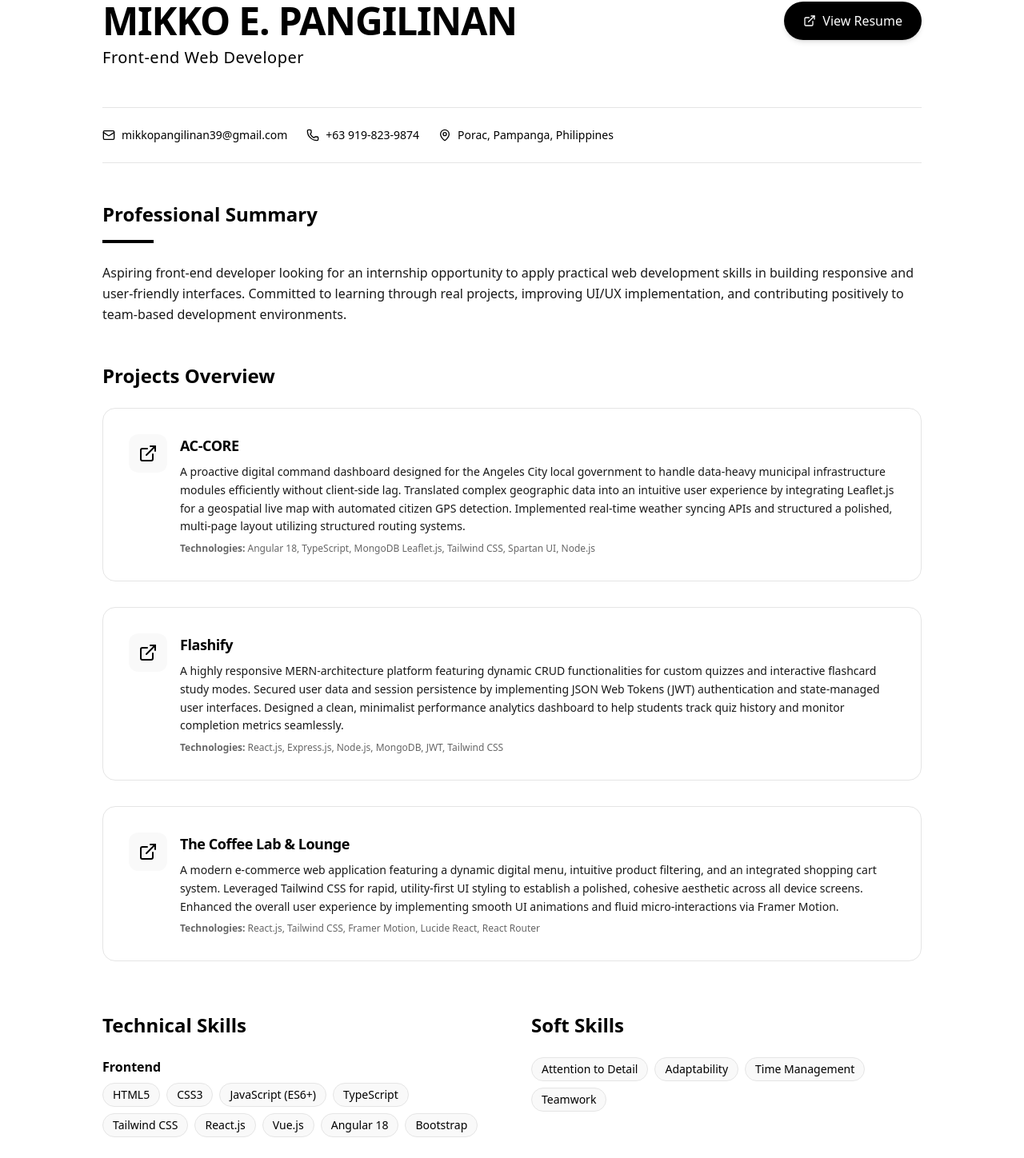
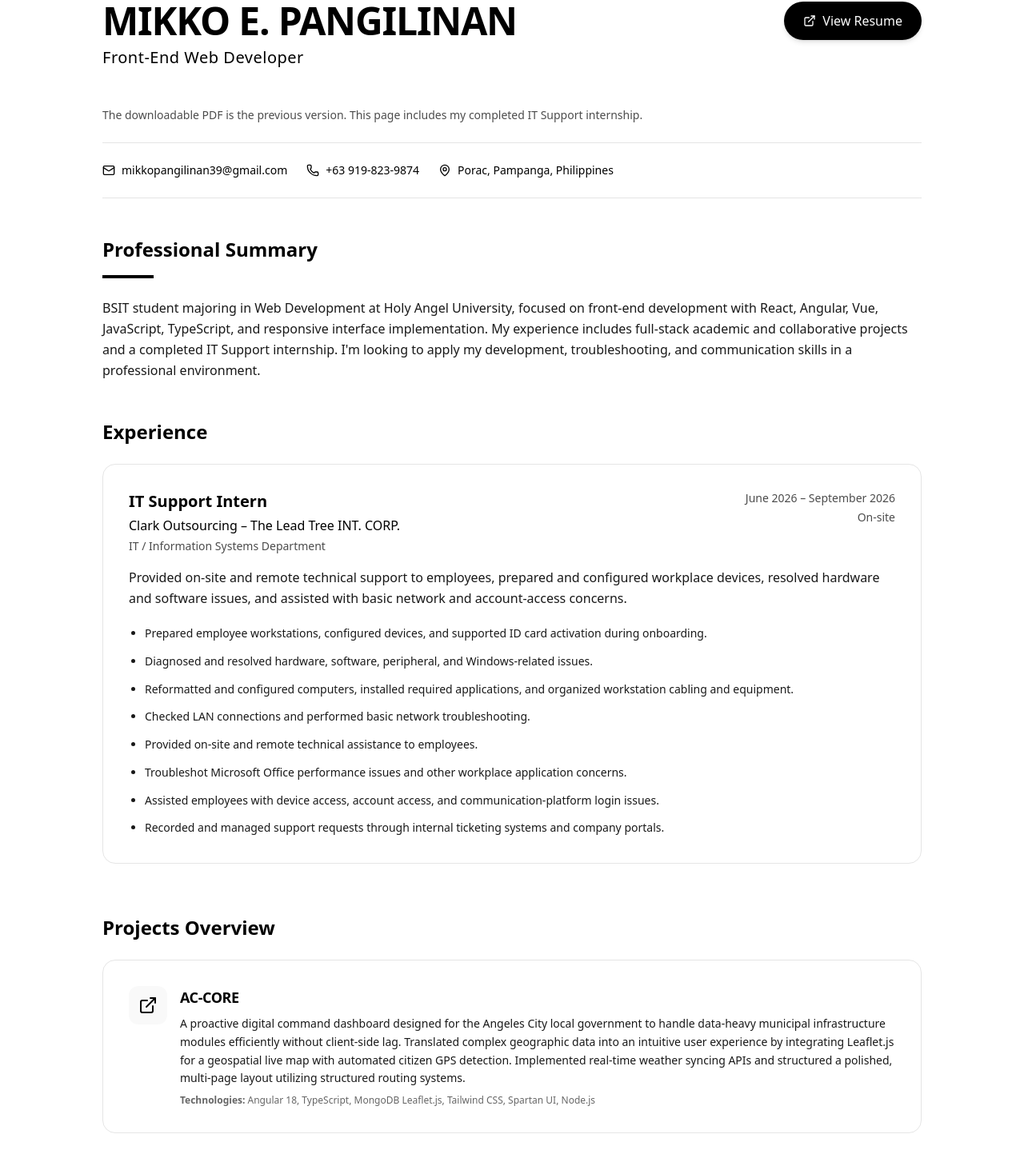
Before and after one commit to mpangilinann/Portfolio, a React (Vite) app: page /resume in a window 1280 px wide. Shown: the part 174-1622 px from the top of the page at 80% size. Built offline with nearby package versions, Linux system fonts and the light colour scheme.

Commit message:
content: add internship and update professional profile

```diff
--- /dev/null
+++ b/src/components/ExperienceEntry.jsx
@@ -0,0 +1,28 @@
+export default function ExperienceEntry({ experience, preview = false }) {
+  return (
+    <article
+      className="p-6 md:p-8 border rounded-2xl"
+      style={{ backgroundColor: "var(--card-bg)", borderColor: "var(--card-border)" }}
+    >
+      <div className="flex flex-col md:flex-row md:justify-between md:items-start gap-3 mb-4">
+        <div className="min-w-0">
+          <h3 className="text-xl font-bold mb-1">{experience.role}</h3>
+          <p className="font-medium break-words">{experience.company}</p>
+          {!preview && <p className="text-sm opacity-70 mt-1">{experience.department}</p>}
+        </div>
+        <div className="text-sm opacity-70 md:text-right md:shrink-0">
+          <p>{experience.period}</p>
+          <p className="mt-1">{experience.arrangement}</p>
+        </div>
+      </div>
+      <p className="leading-relaxed opacity-90">{preview ? experience.preview : experience.summary}</p>
+      {!preview && experience.responsibilities?.length > 0 && (
+        <ul className="mt-5 list-disc pl-5 space-y-3 text-sm leading-relaxed opacity-90">
+          {experience.responsibilities.map(responsibility => (
+            <li key={responsibility}>{responsibility}</li>
+          ))}
+        </ul>
+      )}
+    </article>
+  );
+}
--- /dev/null
+++ b/src/data/experience.js
@@ -0,0 +1,37 @@
+export const itSupportSkills = [
+  "Computer hardware and software troubleshooting",
+  "Windows OS",
+  "Microsoft Office",
+  "Basic network troubleshooting",
+  "Remote desktop support",
+  "Workstation and device setup",
+  "Application installation and configuration",
+  "Ticketing systems",
+];
+
+export const experiences = [
+  {
+    id: "clark-outsourcing-it-support-intern",
+    role: "IT Support Intern",
+    company: "Clark Outsourcing – The Lead Tree INT. CORP.",
+    department: "IT / Information Systems Department",
+    period: "June 2026 – September 2026",
+    arrangement: "On-site",
+    summary: "Provided on-site and remote technical support to employees, prepared and configured workplace devices, resolved hardware and software issues, and assisted with basic network and account-access concerns.",
+    preview: "My IT Support internship gave me practical experience assisting employees, configuring workplace devices, troubleshooting hardware and software issues, and handling basic network concerns. It strengthened my communication, adaptability, and systematic approach to solving technical problems.",
+    responsibilities: [
+      "Prepared employee workstations, configured devices, and supported ID card activation during onboarding.",
+      "Diagnosed and resolved hardware, software, peripheral, and Windows-related issues.",
+      "Reformatted and configured computers, installed required applications, and organized workstation cabling and equipment.",
+      "Checked LAN connections and performed basic network troubleshooting.",
+      "Provided on-site and remote technical assistance to employees.",
+      "Troubleshot Microsoft Office performance issues and other workplace application concerns.",
+      "Assisted employees with device access, account access, and communication-platform login issues.",
+      "Recorded and managed support requests through internal ticketing systems and company portals.",
+    ],
+    skillsDeveloped: itSupportSkills,
+    toolsUsed: [
+      "Windows OS", "Microsoft Office", "Remote desktop tools", "Ticketing systems",
+    ],
+  },
+];
--- /dev/null
+++ b/src/data/profile.js
@@ -0,0 +1,19 @@
+export const profile = {
+  name: "Mikko E. Pangilinan",
+  title: "Front-End Web Developer",
+  positioning: "Front-end-focused web developer with full-stack project experience.",
+  homeSupportingText: "I build accessible, responsive interfaces and web applications with a focus on clean, maintainable front-end development.",
+  aboutParagraphs: [
+    "I'm a BSIT student majoring in Web Development at Holy Angel University. My main focus is front-end development, and I've built projects with React, Angular, and Vue.",
+    "I've also taken part in full-stack academic and collaborative projects, connecting interfaces with APIs and databases.",
+    "I value maintainable code, clear interfaces, systematic problem-solving, and communication. I'm continuing to improve through projects and practical experience.",
+  ],
+  resumeSummary: "BSIT student majoring in Web Development at Holy Angel University, focused on front-end development with React, Angular, Vue, JavaScript, TypeScript, and responsive interface implementation. My experience includes full-stack academic and collaborative projects and a completed IT Support internship. I'm looking to apply my development, troubleshooting, and communication skills in a professional environment.",
+  opportunityText: "I'm interested in junior web development opportunities where I can build interfaces, contribute to full-stack projects, and keep learning.",
+  education: {
+    degree: "Bachelor of Science in Information Technology Major in Web Development",
+    institution: "Holy Angel University",
+    expectedGraduation: "2027",
+    honors: "Dean’s Lister (2024 – 2026)",
+  },
+};
--- a/src/data/skills.jsx
+++ b/src/data/skills.jsx
@@ -1,4 +1,5 @@
 import { Users, Lightbulb, Clock, Target } from "lucide-react";
+import { itSupportSkills } from "./experience";
 /* Icon Imports */
 import { FaHtml5, FaCss3, FaJsSquare, FaAngular, FaBootstrap, FaNodeJs, FaPhp, FaGitAlt, FaGithub, FaFigma, FaWordpress, FaReact } from "react-icons/fa";
 import { RiTailwindCssFill, RiVuejsFill } from "react-icons/ri";
@@ -68,7 +69,7 @@ export const softSkills = [
 
 
 export const resumeSkills = {
-  "frontend": [
+  "Front-end Development": [
     "HTML5",
     "CSS3",
     "JavaScript (ES6+)",
@@ -79,14 +80,14 @@ export const resumeSkills = {
     "Angular 18",
     "Bootstrap"
   ],
-  "backend": [
+  "Backend and Databases": [
     "Node.js",
     "Express.js",
     "PHP",
     "MySQL",
     "MongoDB"
   ],
-  "tools": [
+  "Development Tools": [
     "Figma",
     "Canva",
     "Git",
@@ -94,13 +95,16 @@ export const resumeSkills = {
     "WordPress",
     "Visual Studio Code",
     "AWS"
-  ]
+  ],
+  "IT Support and Systems": itSupportSkills,
 };
 export const resumeSoftSkills = [
-  "Attention to Detail",
   "Adaptability",
-  "Time Management",
-  "Teamwork"
+  "Willingness to learn",
+  "Attention to detail",
+  "Professional communication",
+  "Teamwork",
+  "Calm and professional approach"
 ];
 export const marqueeSkills = [
   "HTML",
--- a/src/pages/About.jsx
+++ b/src/pages/About.jsx
@@ -1,6 +1,9 @@
 import PageMetadata from "../components/PageMetadata";
 import { frontendSkills, backendSkills, tools, softSkills } from "../data/skills";
 import SkillDetailCard from "../components/SkillDetailCard";
+import ExperienceEntry from "../components/ExperienceEntry";
+import { profile } from "../data/profile";
+import { experiences } from "../data/experience";
 
 /* ---------------- About Component ---------------- */
 export default function About() {
@@ -72,7 +75,7 @@ export default function About() {
               className="text-xl md:text-2xl font-semibold transition-all duration-700 hover:tracking-wide"
               style={{ color: "var(--text-color)" }}
             >
-              Mikko E. Pangilinan
+              {profile.name}
             </h2>
             <p className="text-gray-600 dark:text-gray-400 text-sm md:text-base transition-opacity duration-700 hover:opacity-80">
               BSIT Web Development | Front-End Developer
@@ -89,34 +92,15 @@ export default function About() {
             ABOUT ME
           </h1>
 
-          <p
-            className="text-lg md:text-xl leading-relaxed transition-all duration-700 hover:translate-x-1"
-            style={{ color: "var(--text-color)" }}
-          >
-            I am a passionate front-end web developer focused on building responsive,
-            user-friendly, and visually refined web applications. My journey started
-            from curiosity about how design and code merge to create seamless digital
-            experiences.
-          </p>
-
-          <p
-            className="text-lg md:text-xl leading-relaxed transition-all duration-700 hover:translate-x-1"
-            style={{ color: "var(--text-color)" }}
-          >
-            I value clean architecture, maintainable code, and thoughtful UI
-            decisions. My goal is not just to make applications work—but to make them
-            feel intuitive and polished.
-          </p>
-
-          <p
-            className="text-lg md:text-xl leading-relaxed transition-all duration-700 hover:translate-x-1"
-            style={{ color: "var(--text-color)" }}
-          >
-            Outside of coding, I explore modern design systems, improve my development
-            workflow, and continuously refine my skills to grow as a developer. I
-            enjoy collaborating on projects, solving complex problems, and learning
-            new frameworks that push my skills further.
-          </p>
+          {profile.aboutParagraphs.slice(0, 2).map(paragraph => (
+            <p
+              key={paragraph}
+              className="text-lg md:text-xl leading-relaxed transition-all duration-700 hover:translate-x-1"
+              style={{ color: "var(--text-color)" }}
+            >
+              {paragraph}
+            </p>
+          ))}
 
           {/* Skills Badges */}
           <div className="mt-4 flex flex-wrap gap-4 justify-center md:justify-start">
@@ -134,6 +118,24 @@ export default function About() {
 
       {/* Divider */}
       <hr className="my-12 border-gray-300 dark:border-gray-600 transition-colors duration-500" />
+
+      <section className="max-w-6xl mx-auto mb-12" aria-labelledby="about-experience-heading">
+        <h2 id="about-experience-heading" className="text-2xl md:text-3xl font-semibold mb-6 text-center md:text-left">
+          Experience
+        </h2>
+        {experiences.map(experience => (
+          <ExperienceEntry key={experience.id} experience={experience} preview />
+        ))}
+        {profile.aboutParagraphs.slice(2).map(paragraph => (
+          <p
+            key={paragraph}
+            className="mt-6 text-lg md:text-xl leading-relaxed text-center md:text-left transition-all duration-700 hover:translate-x-1"
+            style={{ color: "var(--text-color)" }}
+          >
+            {paragraph}
+          </p>
+        ))}
+      </section>
 
       {/* Frontend Skills */}
       <div className="max-w-6xl mx-auto">
--- a/src/pages/Contact.jsx
+++ b/src/pages/Contact.jsx
@@ -1,6 +1,7 @@
 import PageMetadata from "../components/PageMetadata";
 import { socialLinks } from "../data/socialLinks";
 import { contact } from "../data/contact";
+import { profile } from "../data/profile";
 import { useState } from "react";
 import { motion as Motion } from "framer-motion";
 import { Mail, Send } from "lucide-react";
@@ -61,7 +62,7 @@ export default function Contact() {
         transition: "background-color 0.3s, color 0.3s",
       }}
     >
-        <PageMetadata title="Contact | Mikko Pangilinan" description="Get in touch with Mikko Pangilinan for collaboration, internship opportunities, or front-end development projects." />
+        <PageMetadata title="Contact | Mikko Pangilinan" description="Get in touch with Mikko Pangilinan for collaboration, junior web development opportunities, or front-end development projects." />
 
       <section className="px-6">
         <div className="max-w-6xl mx-auto">
@@ -255,8 +256,7 @@ export default function Contact() {
                 </div>
 
                 <p className="text-sm opacity-70 leading-relaxed">
-                  I'm actively seeking internship or junior developer positions
-                  where I can contribute and grow as a front-end developer.
+                  {profile.opportunityText}
                 </p>
               </div>
             </Motion.div>
--- a/src/pages/Home.jsx
+++ b/src/pages/Home.jsx
@@ -3,6 +3,7 @@ import ProjectCard from "../components/FeaturedProjectCard";
 import { projects as allProjects } from "../data/projects";
 import { marqueeSkills as skills } from "../data/skills";
 import { contact } from "../data/contact";
+import { profile } from "../data/profile";
 import { motion as Motion } from 'framer-motion';
 import { ArrowRight, Code, Database, Layers, ExternalLink } from 'lucide-react';
 import { useNavigate } from "react-router-dom";
@@ -147,7 +148,7 @@ export default function Home() {
             className="mb-8"
           >
             <h1 className="text-6xl md:text-8xl font-bold tracking-tighter mb-4">
-              MIKKO E. PANGILINAN
+              {profile.name.toUpperCase()}
             </h1>
 
             <div
@@ -156,7 +157,7 @@ export default function Home() {
             />
 
             <p className="text-xl md:text-2xl tracking-widest uppercase mb-12">
-              Front-End Web Developer
+              {profile.title}
             </p>
           </Motion.div>
 
@@ -166,7 +167,7 @@ export default function Home() {
             transition={{ duration: 0.8, delay: 0.4 }}
             className="text-lg md:text-xl mb-12 max-w-2xl mx-auto leading-relaxed"
           >
-            Building responsive, user-friendly, and modern web experiences.
+            {profile.homeSupportingText}
           </Motion.p>
 
           <Motion.div
--- a/src/pages/Resume.jsx
+++ b/src/pages/Resume.jsx
@@ -3,6 +3,9 @@ import { projects as allProjects } from "../data/projects";
 import { certifications } from "../data/certifications";
 import { resumeSkills as skills, resumeSoftSkills as softSkills } from "../data/skills";
 import { contact } from "../data/contact";
+import { profile } from "../data/profile";
+import { experiences } from "../data/experience";
+import ExperienceEntry from "../components/ExperienceEntry";
 import { motion as Motion } from "framer-motion";
 import { Mail, Phone, MapPin, ExternalLink } from "lucide-react";
 
@@ -34,10 +37,10 @@ export default function Resume() {
         >
           <div>
             <h1 className="text-5xl font-bold tracking-tight mb-2">
-              MIKKO E. PANGILINAN
+              {profile.name.toUpperCase()}
             </h1>
             <p className="text-xl tracking-wide">
-              Front-end Web Developer
+              {profile.title}
             </p>
           </div>
 
@@ -58,6 +61,10 @@ export default function Resume() {
             View Resume
           </Motion.a>
         </Motion.div>
+
+        <p className="text-sm opacity-70 mb-6">
+          The downloadable PDF is the previous version. This page includes my completed IT Support internship.
+        </p>
 
         {/* CONTACT INFO */}
         <Motion.div
@@ -92,8 +99,21 @@ export default function Resume() {
           <div className="h-1 w-16 mb-6"
             style={{ backgroundColor: "var(--text-color)" }} />
           <p className="leading-relaxed opacity-90">
-            Aspiring front-end developer looking for an internship opportunity to apply practical web development skills in building responsive and user-friendly interfaces. Committed to learning through real projects, improving UI/UX implementation, and contributing positively to team-based development environments.
+            {profile.resumeSummary}
           </p>
+        </Motion.section>
+
+        <Motion.section
+          initial={{ opacity: 0, y: 30 }}
+          animate={{ opacity: 1, y: 0 }}
+          transition={{ duration: 0.6, delay: 0.25 }}
+          className="mb-16"
+          aria-labelledby="resume-experience-heading"
+        >
+          <h2 id="resume-experience-heading" className="text-2xl font-bold mb-6">Experience</h2>
+          {experiences.map(experience => (
+            <ExperienceEntry key={experience.id} experience={experience} />
+          ))}
         </Motion.section>
 
         {/* PROJECTS */}
@@ -141,7 +161,7 @@ export default function Resume() {
             <h2 className="text-2xl font-bold mb-6">Technical Skills</h2>
             {Object.entries(skills).map(([category, list]) => (
               <div key={category} className="mb-6">
-                <h3 className="font-semibold capitalize mb-2">{category}</h3>
+                <h3 className="font-semibold mb-2">{category}</h3>
                 <div className="flex flex-wrap gap-2">
                   {list.map((skill) => (
                     <span
@@ -162,7 +182,7 @@ export default function Resume() {
 
           {/* Soft Skills */}
           <div>
-            <h2 className="text-2xl font-bold mb-6">Soft Skills</h2>
+            <h2 className="text-2xl font-bold mb-6">Professional Skills</h2>
             <div className="flex flex-wrap gap-2">
               {softSkills.map((skill) => (
                 <span
@@ -194,12 +214,12 @@ export default function Resume() {
               borderColor: "var(--card-border)",
             }}>
             <p className="font-semibold">
-              Bachelor of Science in Information Technology Major in Web Development
+              {profile.education.degree}
             </p>
-            <p>Holy Angel University</p>
-            <p>Expected Graduation: 2027</p>
+            <p>{profile.education.institution}</p>
+            <p>Expected Graduation: {profile.education.expectedGraduation}</p>
             <p className="mt-2 font-medium">Academic Honors</p>
-            <p>Dean’s Lister (2024 – 2026)</p>
+            <p>{profile.education.honors}</p>
           </div>
         </Motion.section>
 
```
Also changed, not shown: src/data/projects.js (+38 -0 lines), 1 other file (tests, documents, lock files or other folders).
